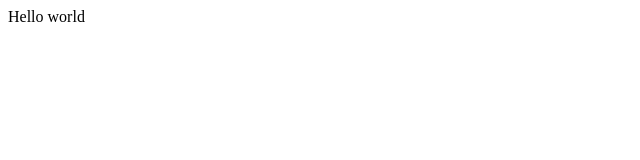
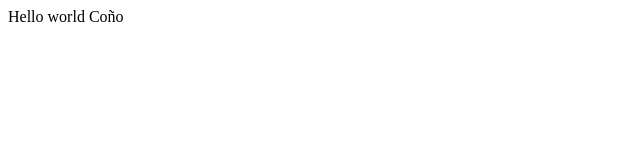
Before and after one commit to Sebas-Gonzalez/lecture1, a plain HTML site: page index.html in a window 1280 px wide. Shown: the full height of the page, 0-640 px from the left. Drawn offline with Linux system fonts and the light colour scheme.

Commit message:
La branch

```diff
--- a/index.html
+++ b/index.html
@@ -4,6 +4,7 @@
         <title>Test</title>
     </head>
     <body>
-        Hello world
+    Hello world
+    Coño
     </body>
 </html>
```
